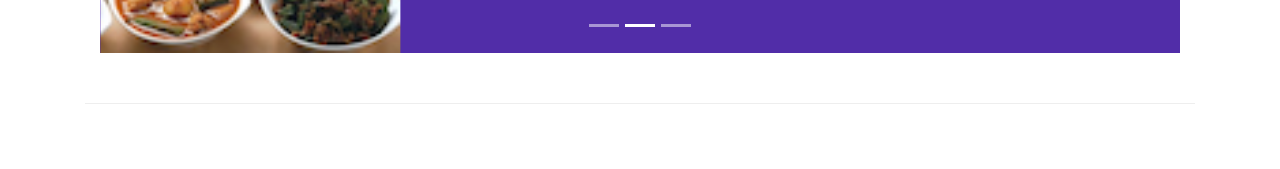
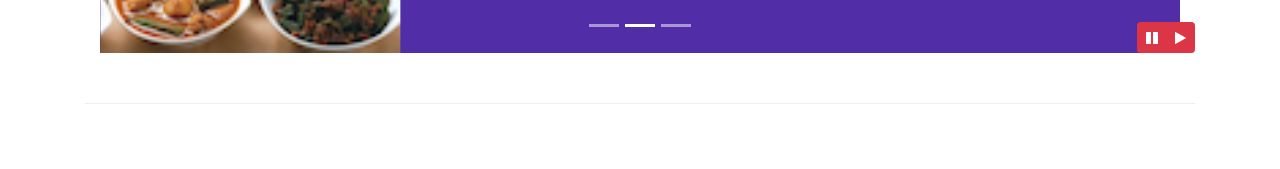
Before and after one commit to basavarajh99/Bootstrap4, a website: page index.html in a window 1280 px wide. Shown: the part 631-800 px from the top of the page. Drawn offline with nearby package versions, Linux system fonts and the light colour scheme.

Commit message:
Bootstrap-Jquery

```diff
--- a/css/styles.css
+++ b/css/styles.css
@@ -59,3 +59,9 @@ body {
     left: 0;
     min-height: 300px;
 }
+
+#carouselButton {
+    right: 0px;
+    position: absolute;
+    bottom: 0px;
+}
--- a/index.html
+++ b/index.html
@@ -176,7 +176,8 @@
                             <img src="img/logo.png" class="img-fluid">
                         </div>
                         <div class="col-12 col-sm-6 align-self-center">
-                            <a role="button" href="#reserveatable" class="btn nav-link btn-warning" data-toggle="modal" data-target="#reserveatable">Reserve Table</a>
+                            <a role="button" href="#reserveatable" class="btn nav-link btn-warning"
+                            data-toggle="modal" data-target="#reserveatable">Reserve Table</a>
                         </div>
                     </div>
 
@@ -241,6 +242,14 @@
                 <a class="carousel-control-next" href="#mycarousel" role="button" data-slide="next">
                     <span class="carousel-control-next-icon"></span>
                 </a>
+                <div class="btn-group" id="carouselButton">
+                    <button class="btn btn-danger btn-sm" id="carousel-pause">
+                        <span class="fa fa-pause"></span>
+                    </button>
+                    <button class="btn btn-danger btn-sm" id="carousel-play">
+                        <span class="fa fa-play"></span>
+                    </button>
+                </div>
              </div>
         </div>
         <div class="row row-content align-items-center">
@@ -354,6 +363,17 @@
     <script src="node_modules/jquery/dist/jquery.slim.min.js"></script>
     <script src="node_modules/popper.js/dist/umd/popper.min.js"></script>
     <script src="node_modules/bootstrap/dist/js/bootstrap.min.js"></script>
+    <script>
+        $(document).ready(function(){
+            $('#mycarousel').carousel({ interval:2000 });
+            $('#carousel-pause').click(function(){
+                $('#mycarousel').carousel('pause');
+            })
+            $('#carousel-play').click(function(){
+                $('#mycarousel').carousel('cycle');
+            })
+        });
+    </script>
 </body>
 
 </html>
```
Also changed, not shown: aboutus.html (+0 -3 lines), contactus.html (+0 -3 lines).
